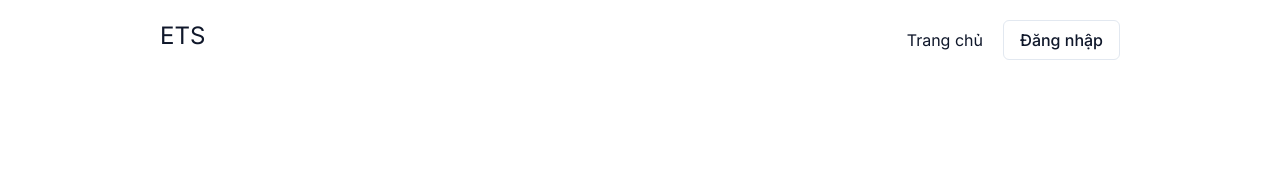
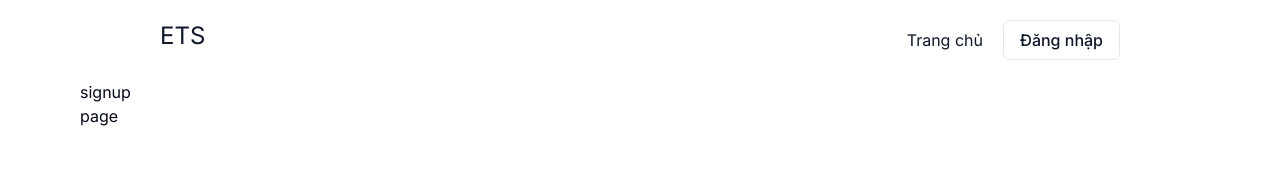
Before and after one commit to hoshikira18/FE-Education-Tracking-System, a Next.js app: page /signup in a window 1280 px wide. Shown: the top 178 px of the page. Built offline with nearby package versions, Linux system fonts and the light colour scheme.

Commit message:
fix: authentication layout

```diff
--- a/src/app/login/page.js
+++ b/src/app/login/page.js
@@ -4,10 +4,10 @@ import Layout from "@/components/layout/authentication/layout";
 const Login = () => {
     return (
         <Layout>
-            <main className={`grid grid-cols-12 px-5 transition-all duration-500`}>
+
                 <RoleSelectForm className={`col-span-12 md:col-span-6`} />
                 <img src={"/login/login.png"} alt="login-image" className={`col-span-12 md:col-span-6 transition-all duration-500`}/>
-            </main>
+
         </Layout>
     )
 }
--- a/src/app/signup/page.js
+++ b/src/app/signup/page.js
@@ -3,9 +3,7 @@ import Layout from "@/components/layout/authentication/layout";
 const SignUp = () => {
     return (
         <Layout>
-            <main className={`grid grid-cols-12 px-5 transition-all duration-500`}>
-
-            </main>
+            signup page
         </Layout>
     )
 }
--- a/src/components/layout/authentication/layout.js
+++ b/src/components/layout/authentication/layout.js
@@ -4,9 +4,9 @@ const Layout = ({children}) => {
     return (
         <div className="auth-layout w-screen h-screen">
             <Header/>
-            <div className="auth-layout__content">
+            <main className={`grid grid-cols-12 px-5 md:px-20 transition-all duration-500`}>
                 {children}
-            </div>
+            </main>
         </div>
     )
 }
```
